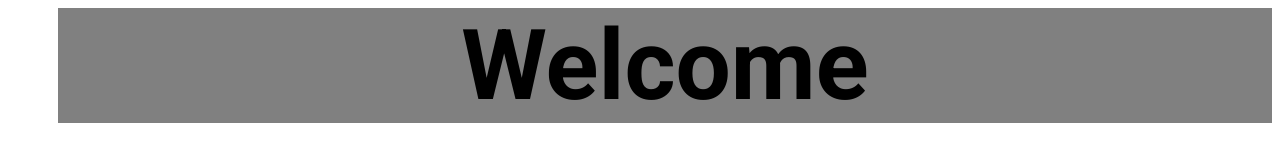
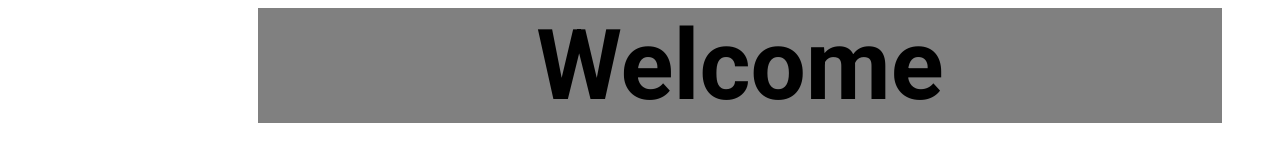
Before and after one commit to Daniel93411/first, a website: page index.html in a window 1280 px wide. Drawn offline with Linux system fonts and the light colour scheme.

```diff
--- a/index.html
+++ b/index.html
@@ -5,3 +5,4 @@
 
 
 <header><h1>Welcome</h1></header>
+<div>   </div>
--- a/main.css
+++ b/main.css
@@ -7,6 +7,7 @@
 header {
   background-color: rgb(128, 128, 128);
   width: auto;
-  margin-left: 50px;
+  margin-left: 250px;
+  margin-right: 50px;
   font-family: 'Roboto';
 }
```
